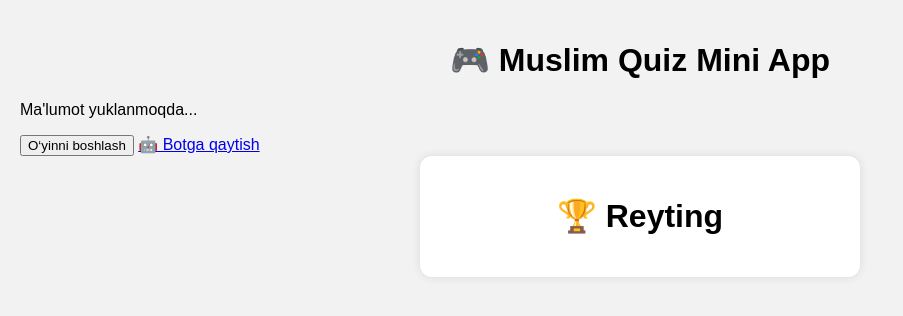
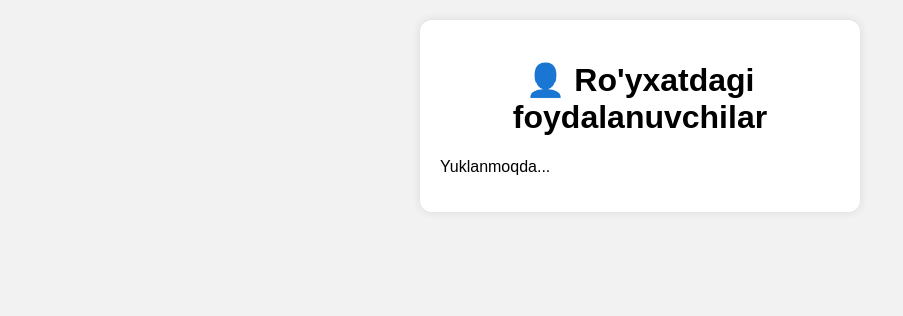
Before and after one commit to Xisachii/store_web1, a plain HTML site: page index.html in a window 1280 px wide. Shown: the whole page, without its empty margins (0-903 px from the left). Drawn offline with Linux system fonts and the light colour scheme; no server answers.

Commit message:
Update index.html

```diff
--- a/index.html
+++ b/index.html
@@ -1,36 +1,15 @@
 <!DOCTYPE html>
-<html>
+<html lang="en">
 <head>
-    <meta charset="UTF-8" />
-    <title>Muslim Reyting</title>
-    <link rel="stylesheet" href="style.css" />
+  <meta charset="UTF-8">
+  <title>Mini App Game</title>
+  <link rel="stylesheet" href="style.css">
 </head>
 <body>
-
-    <h1>🎮 Muslim Quiz Mini App</h1>
-    <p id="info">Ma'lumot yuklanmoqda...</p>
-    <button onclick="startGame()">O‘yinni boshlash</button>
-    <a href="https://t.me/musulmon_quiz_777_bot" target="_blank">🤖 Botga qaytish</a>
-
-    <div class="container">
-        <h1>🏆 Reyting</h1>
-        <ul id="user-list"></ul>
-    </div>
-
-    <script src="app.js">
-//        fetch("http://http://192.168.100.91:8000/users")
-//        .then(res => res.json())
-//        .then(data => {
-//          const container = document.getElementById('user-list');
-//          Object.values(data).forEach(user => {
-//            const div = document.createElement('div');
-//            div.textContent = `👤 ${user.name} | 📱 ${user.phone} | 🎯 ${user.points} ball`;
-//            container.appendChild(div);
-//        });
-//      })
-//      .catch(err => {
-//        console.error("Fayl yuklab bo‘lmadi:", err);
-//      });
-    </script>
+  <div class="container">
+    <h1>👤 Ro'yxatdagi foydalanuvchilar</h1>
+    <ul id="user-list">Yuklanmoqda...</ul>
+  </div>
+  <script src="index.js"></script>
 </body>
 </html>
```
